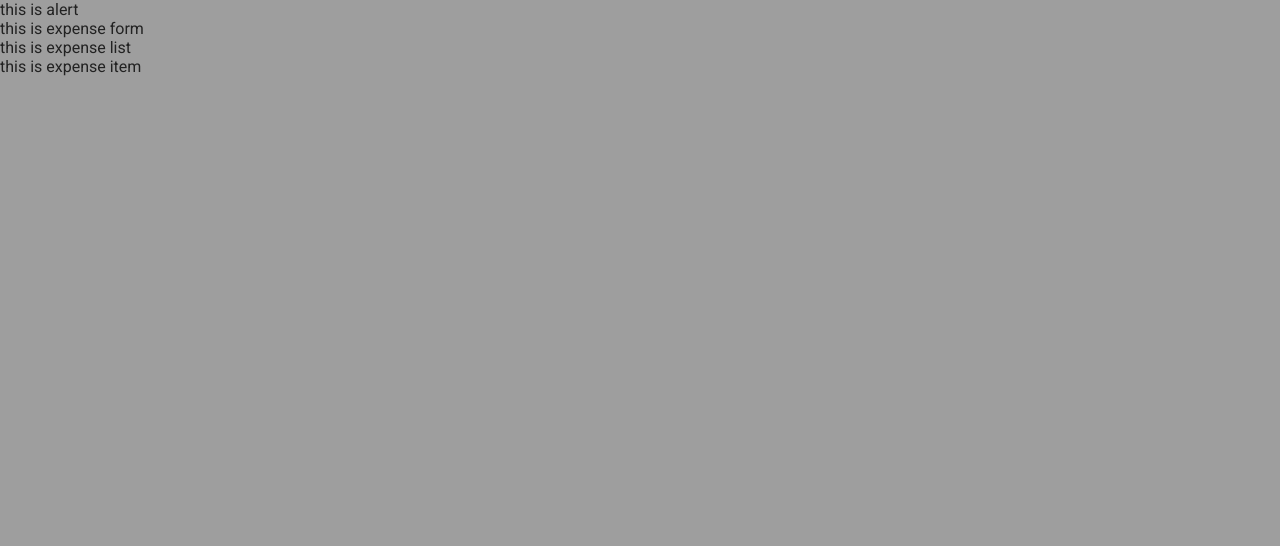
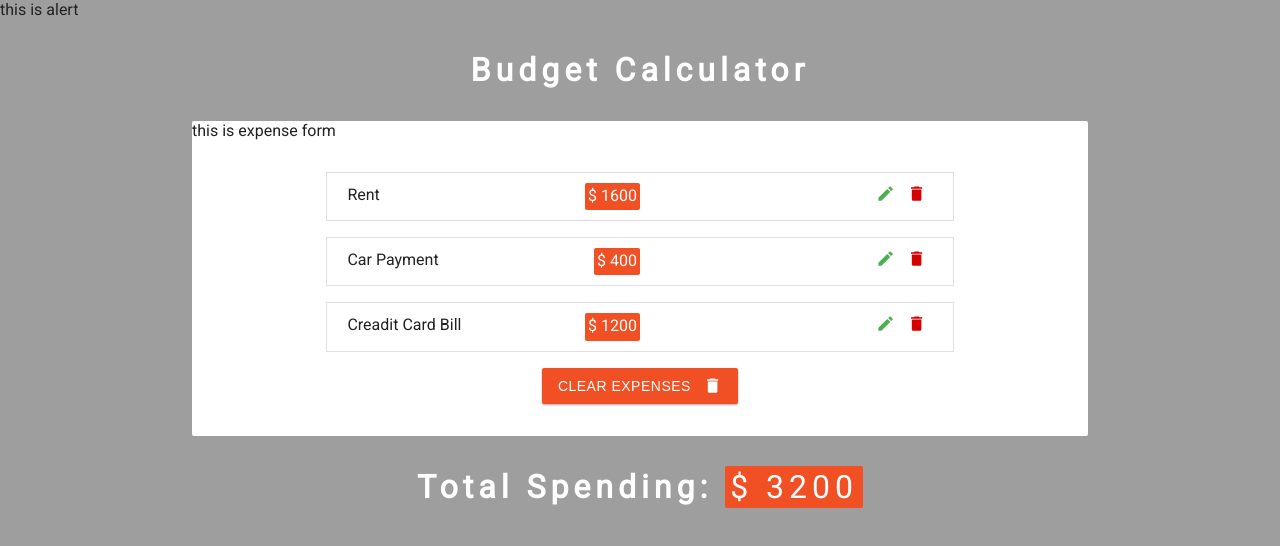
Before and after one commit to MohitDhungana/reactjs-budget-calculator, a React (Create React App) app: page / in a window 1280 px wide. Shown: the top 546 px of the page. Built offline with nearby package versions, Linux system fonts and the light colour scheme.

Commit message:
total amount calculation of static datat using reducer method

```diff
--- a/src/App.css
+++ b/src/App.css
@@ -1,4 +1,4 @@
-@import url("https://fonts.googleapis.com/css?family=Roboto&display=swap");
+@import url('https://fonts.googleapis.com/css?family=Roboto&display=swap');
 :root {
   --primaryColor: #f15025;
   --mainWhite: #fff;
@@ -14,7 +14,7 @@
 body {
   background: var(--mainGrey);
   color: var(--mainBlack);
-  font-family: "Roboto", sans-serif;
+  font-family: 'Roboto', sans-serif;
 }
 h1 {
   text-align: center;
--- a/src/App.js
+++ b/src/App.js
@@ -1,4 +1,4 @@
-import React from 'react';
+import React, { useState } from 'react';
 import './App.css';
 
 import { v4 as uuid } from 'uuid';
@@ -11,27 +11,41 @@ const initialExpenses = [
   {
     id: uuid(),
     charge: 'rent',
-    amount: '1600',
+    amount: 1600,
   },
   {
     id: uuid(),
     charge: 'car payment',
-    amount: '400',
+    amount: 400,
   },
   {
     id: uuid(),
     charge: 'creadit card bill',
-    amount: '1200',
+    amount: 1200,
   },
 ];
 console.log(initialExpenses);
 
 function App() {
+  const [expenses, setExpenses] = useState(initialExpenses);
+
   return (
     <>
-      <Alert></Alert>
-      <ExpenseForm />
-      <ExpenseList />
+      <Alert />
+      <h1>Budget calculator</h1>
+      <main className="App">
+        <ExpenseForm />
+        <ExpenseList expenses={expenses} />
+      </main>
+      <h1>
+        total spending:{' '}
+        <span className="total">
+          ${' '}
+          {expenses.reduce((acc, curr) => {
+            return (acc += curr.amount);
+          }, 0)}
+        </span>
+      </h1>
     </>
   );
 }
--- a/src/components/ExpenseItem.js
+++ b/src/components/ExpenseItem.js
@@ -1,7 +1,25 @@
 import React from 'react';
 
-const ExpenseItem = () => {
-  return <div>this is expense item</div>;
+import { MdEdit, MdDelete } from 'react-icons/md';
+
+const ExpenseItem = ({ expense }) => {
+  const { id, charge, amount } = expense;
+  return (
+    <li className="item">
+      <div className="info">
+        <span className="expense">{charge}</span>
+        <span className="amount">$ {amount}</span>
+      </div>
+      <div className="">
+        <button className="edit-btn" aria-label="edit button">
+          <MdEdit />
+        </button>
+        <button className="clear-btn" aria-label="delete button">
+          <MdDelete />
+        </button>
+      </div>
+    </li>
+  );
 };
 
 export default ExpenseItem;
--- a/src/components/ExpenseList.js
+++ b/src/components/ExpenseList.js
@@ -1,12 +1,24 @@
 import React from 'react';
 import Item from './ExpenseItem';
 
-const ExpenseList = () => {
+import { MdDelete } from 'react-icons/md';
+
+const ExpenseList = ({ expenses }) => {
   return (
-    <div>
-      this is expense list
-      <Item />
-    </div>
+    <>
+      <ul className="list">
+        {expenses.map((expense) => {
+          return <Item key={expense.id} expense={expense} />;
+        })}
+      </ul>
+      {expenses && (
+        <button className="btn">
+          Clear expenses
+          <MdDelete className="btn-icon" />
+        </button>
+      )}
+      {/* {expenses.length>0 && <button className="btn">Clear expenses</button>} */}
+    </>
   );
 };
 
```
